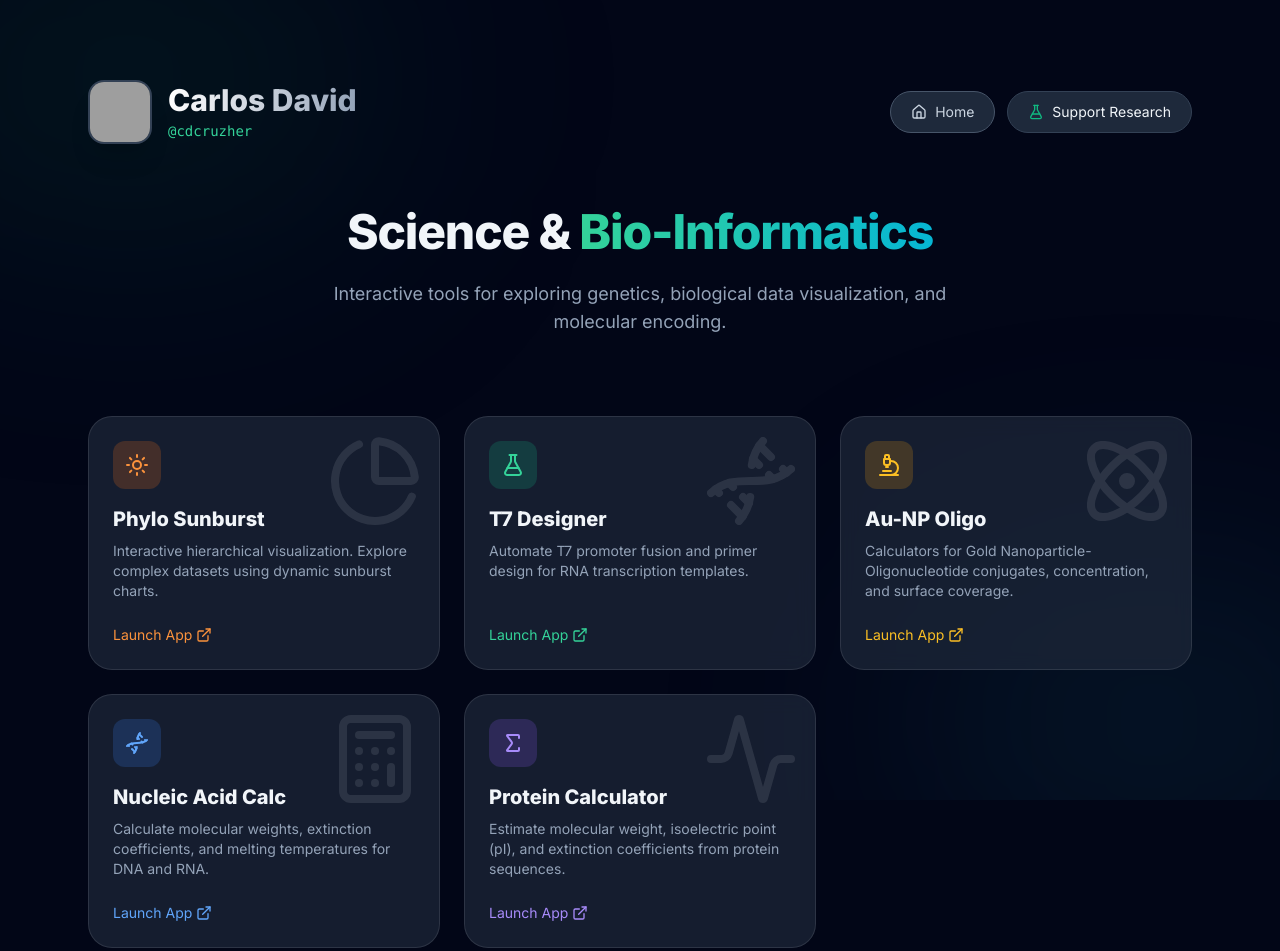
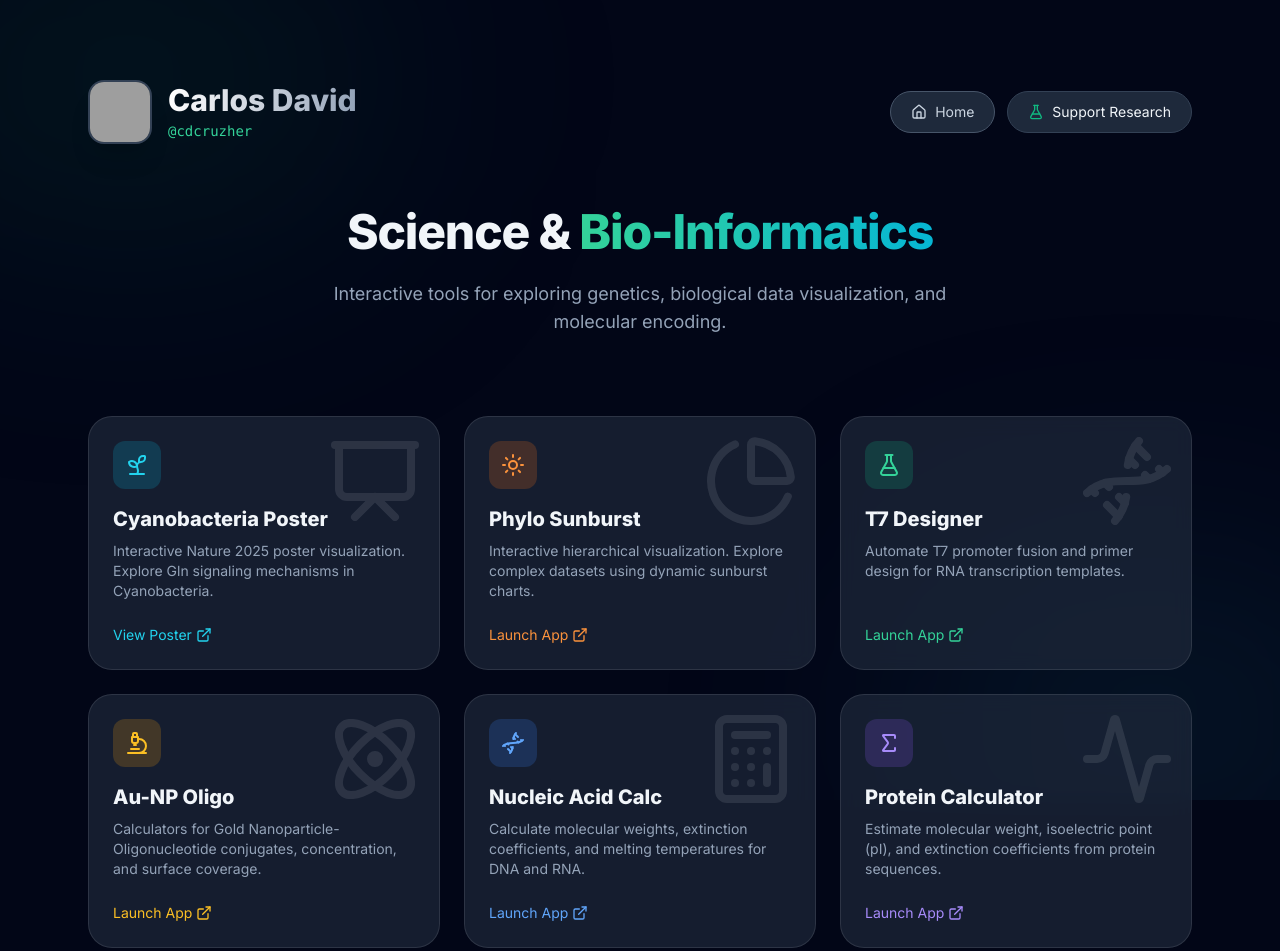
Before and after one commit to cdcruzher/cdcruzher.github.io, a plain HTML site: page science/index.html in a window 1280 px wide. Shown: the top 951 px of the page. Drawn offline with nearby package versions, Linux system fonts and the light colour scheme; grey boxes are pictures that could not be loaded.

Commit message:
Add Gln Cyanobacteria Poster link to index.html
Added a new interactive poster visualization for Cyanobacteria signaling mechanisms.

```diff
--- a/science/index.html
+++ b/science/index.html
@@ -76,6 +76,23 @@
 
         <!-- Apps Grid -->
         <div class="grid grid-cols-1 md:grid-cols-2 lg:grid-cols-3 gap-6">
+
+            <!-- App: Gln Cyanobacteria Poster (NEW) -->
+            <a href="https://cdcruzher.github.io/Gln-Cyanobacteria-Poster-Nature2025/" target="_blank" class="glass-card rounded-3xl p-6 group cursor-pointer flex flex-col h-full relative overflow-hidden">
+                <div class="absolute top-0 right-0 p-4 opacity-10 group-hover:opacity-20 transition-opacity">
+                    <i data-lucide="presentation" class="w-24 h-24"></i>
+                </div>
+                <div class="w-12 h-12 bg-cyan-500/20 rounded-xl flex items-center justify-center mb-4 text-cyan-400 group-hover:text-cyan-300 group-hover:scale-110 transition-all duration-300">
+                    <i data-lucide="sprout" class="w-6 h-6"></i>
+                </div>
+                <h3 class="text-xl font-bold mb-2 text-slate-100">Cyanobacteria Poster</h3>
+                <p class="text-slate-400 text-sm mb-6 flex-grow">
+                    Interactive Nature 2025 poster visualization. Explore Gln signaling mechanisms in Cyanobacteria.
+                </p>
+                <div class="flex items-center text-sm font-medium text-cyan-400 group-hover:translate-x-1 transition-transform">
+                    View Poster <i data-lucide="external-link" class="w-4 h-4 ml-1"></i>
+                </div>
+            </a>
 
             <!-- App: Phylo Sunburst -->
             <a href="https://cdcruzher.github.io/phylo_sunbrst/" target="_blank" class="glass-card rounded-3xl p-6 group cursor-pointer flex flex-col h-full relative overflow-hidden">
```
